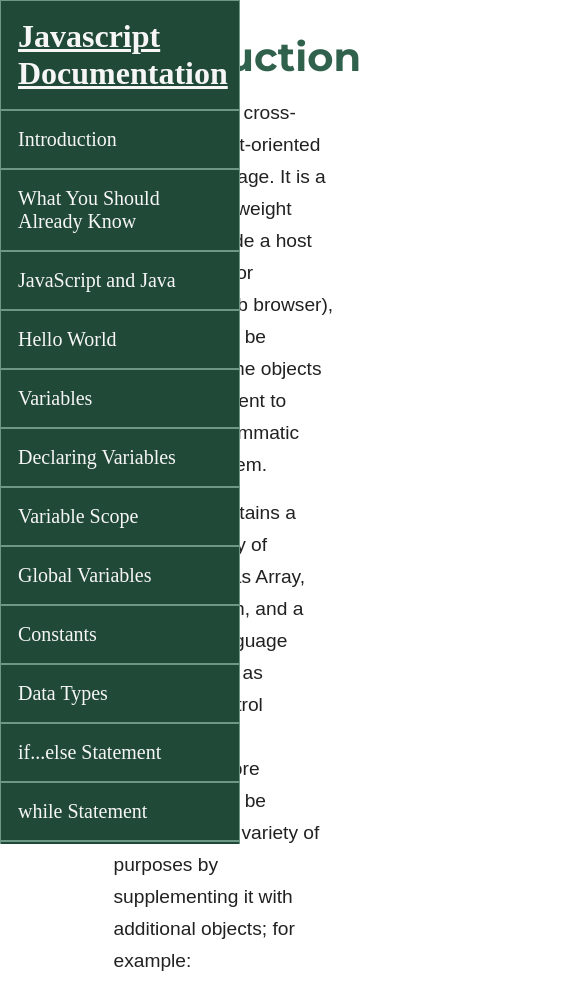
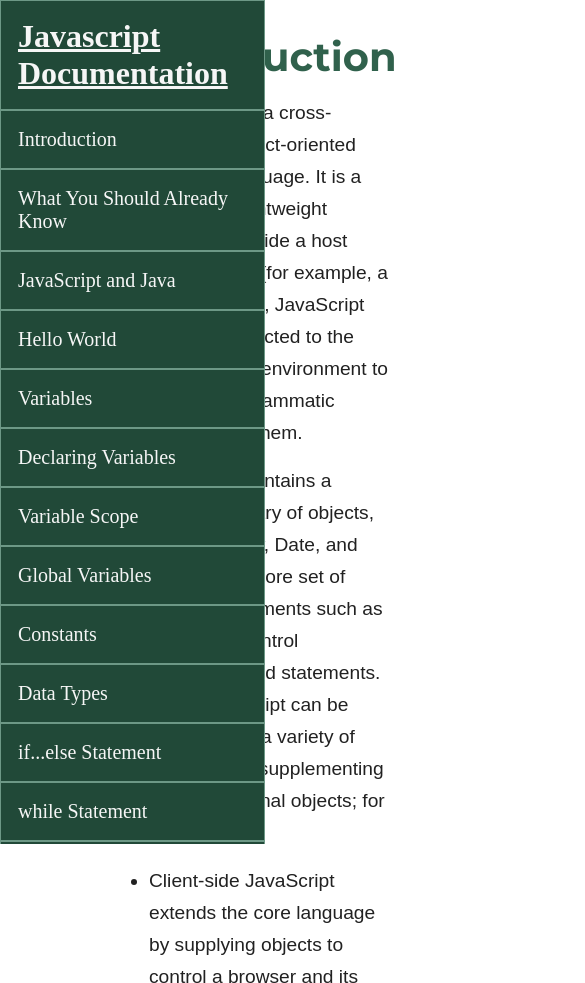
Before and after one commit to ocampo19/FreeCodeCamp-Projects, a plain HTML site: page TechnicalDocumentationPage/HTML/index.html in a window 390 px wide. Shown: the top 983 px of the page, 585 px wide, since content can reach past the window. Drawn offline with nearby package versions, Linux system fonts and the light colour scheme; a web font is replaced by a local one.

Commit message:
Completed project requirements
Completed project requirements but website is not mobile friendly. I wanted to create a hamburger navbar but it's a little difficult with just HTML & CSS. Will complete mobile version when I learn about Javascript

```diff
--- a/TechnicalDocumentationPage/CSS/main.css
+++ b/TechnicalDocumentationPage/CSS/main.css
@@ -12,19 +12,45 @@
     padding: 0;
 }
 
-body {
-    background-color: var(--clr-background-color);
+html, body {
+    width: 100%;
 }
 
 #navbar {
     position: fixed;
+    z-index: 2;
     width: 20%;
-    min-width: 240px;
+    min-width: 265px;
     overflow: auto;
-    height: 100vh;
+    height: 100%;
 }
 
-#navbar > * {
+#navbar::-webkit-scrollbar {
+    width: 1vw;
+}
+
+#navbar::-webkit-scrollbar-thumb {
+    background-color: #AAA9;
+}
+
+#navbar::-webkit-scrollbar-track {
+    background-color: var(--clr-black-color);
+}
+
+/*
+#navbar .hamburger-icon {
+    display: none;
+    float: right;
+    top: 1rem;
+    font-size: 2rem;
+}
+
+#navbar .hamburger-icon-container #toggle {
+    display: none;
+}
+*/
+
+#navbar .menu > * {
     font-size: 1.25rem;
     color: var(--clr-black-color);
     border: thin solid var(--clr-pale-green);
@@ -33,24 +59,25 @@ body {
     color: var(--clr-white-color)
 }
 
-#navbar header {
+#navbar .menu header {
     font-size: 2rem;
     font-weight: bold;
     color: var(--clr-white-color);
     text-decoration: underline;
 }
 
-#navbar .nav-link {
+#navbar .menu .nav-link {
     display: block;
     text-decoration: none;
 }
 
-#navbar .nav-link:hover {
+#navbar .menu .nav-link:hover {
     background-color: var(--clr-black-color);
 }
 
 #main-doc {
-    margin-left: 25%;
+    position: relative;
+    left: 25%;
     padding: 1rem 0;
     width: 65%;
     color: var(--clr-black-color);
@@ -60,6 +87,7 @@ body {
     margin-bottom: 2rem;
     font-size: 1.2rem;
     font-family: 'Hind Madurai', sans-serif;
+    width: 100%;
 }
 
 .main-section header {
@@ -82,3 +110,59 @@ body {
     line-height: 2rem;
     margin: 1rem;
 }
+
+@media only screen and (max-width: 1150px) {
+    #main-doc {
+        width: 70%;
+        max-width: 65%;
+        padding: 1rem 0;
+        left: 30%;
+    }
+}
+
+@media only screen and (max-width: 945px) {
+    #main-doc {
+        padding: 1rem 0 1rem 1rem;
+        max-width: 620px;
+    }
+
+    .main-section code {
+        max-width: 82%;
+        padding: 1.5rem;
+    }
+}
+
+/*
+=================================================================================================
+
+Wanted to use a hamburger menu for the navbar, but it's a little difficult with just html & css.
+Will come back to finish mobile version when I learn about javascript & DOM.
+
+=================================================================================================
+
+@media only screen and (max-width: 880px) {
+    #navbar .hamburger-icon-container {
+        display: block;
+    }
+
+    #navbar .hamburger-icon {
+        display: block;
+        cursor: pointer;
+    }
+
+    #navbar .menu {
+        display: hidden;
+    }
+
+    #navbar .hamburger-icon-container #toggle {
+        display: block;
+    }
+
+    #navbar .hamburger-icon #toggle:checked + .menu {
+        display: block;
+    }
+
+    #main-doc {
+        color: palevioletred;
+    }
+} */
--- a/TechnicalDocumentationPage/HTML/index.html
+++ b/TechnicalDocumentationPage/HTML/index.html
@@ -13,7 +13,13 @@
         <title>JavaScript Documentation</title>
     </head>
     <body>
+        <div class="grid-container">
             <nav id="navbar">
+                <!--<div class="hamburger-icon-container">
+                    <label class="hamburger-icon" for="toggle">&#9776</label>
+                    <input type="checkbox" id="toggle"/>
+                <!--</div>-->
+                <div class="menu">
                     <header>Javascript Documentation</header>
                     <a href="#Introduction" class="nav-link">Introduction</a>
                     <a href="#What_you_should_already_know" class="nav-link">What You Should Already Know</a>
@@ -29,6 +35,7 @@
                     <a href="#while_statement" class="nav-link">while Statement</a>
                     <a href="#Function_Declorations" class="nav-link">Function Declorations</a>
                     <a href="#References" class="nav-link">References</a>
+                </div>
             </nav>
 
             <main id="main-doc">
@@ -250,5 +257,6 @@
                     </ul>
                 </section>
             </main>
+        </div>
     </body>
 </html>
```
Lines whose indentation alone changed are shown as unchanged.
